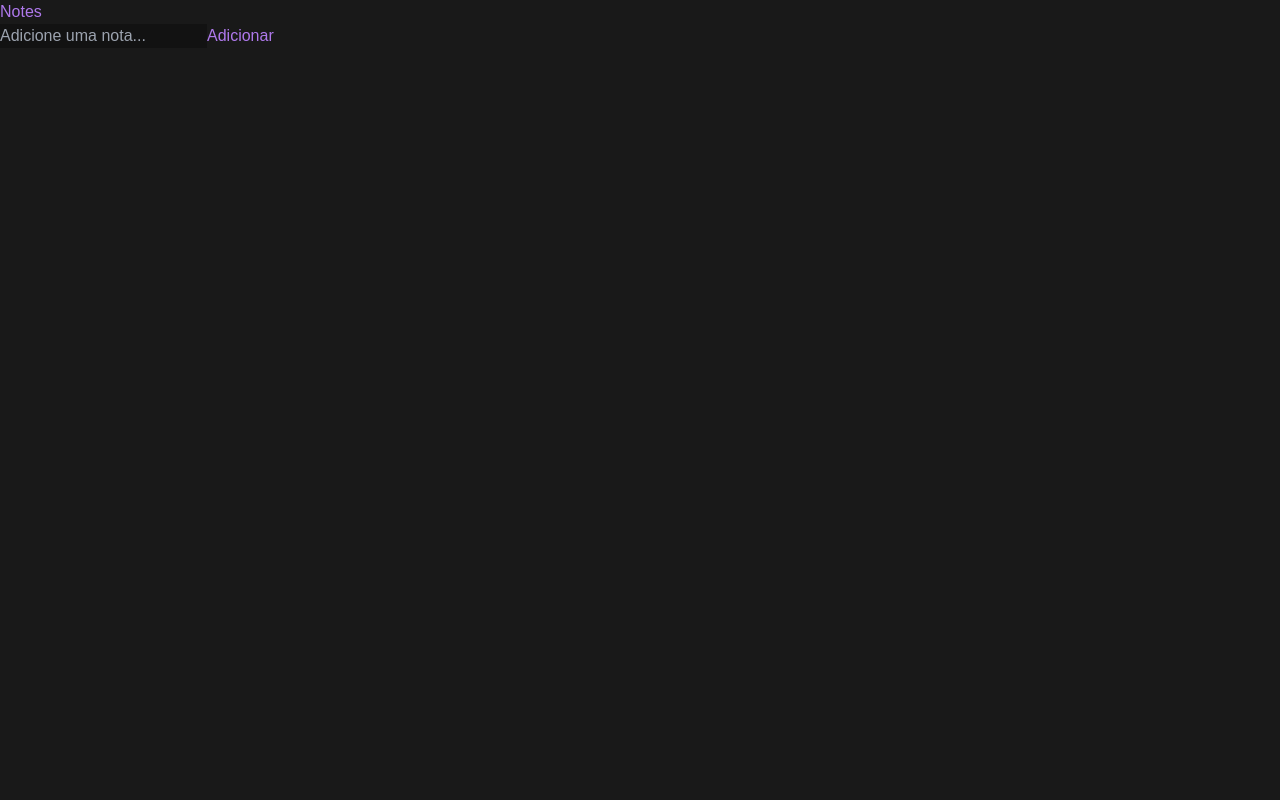
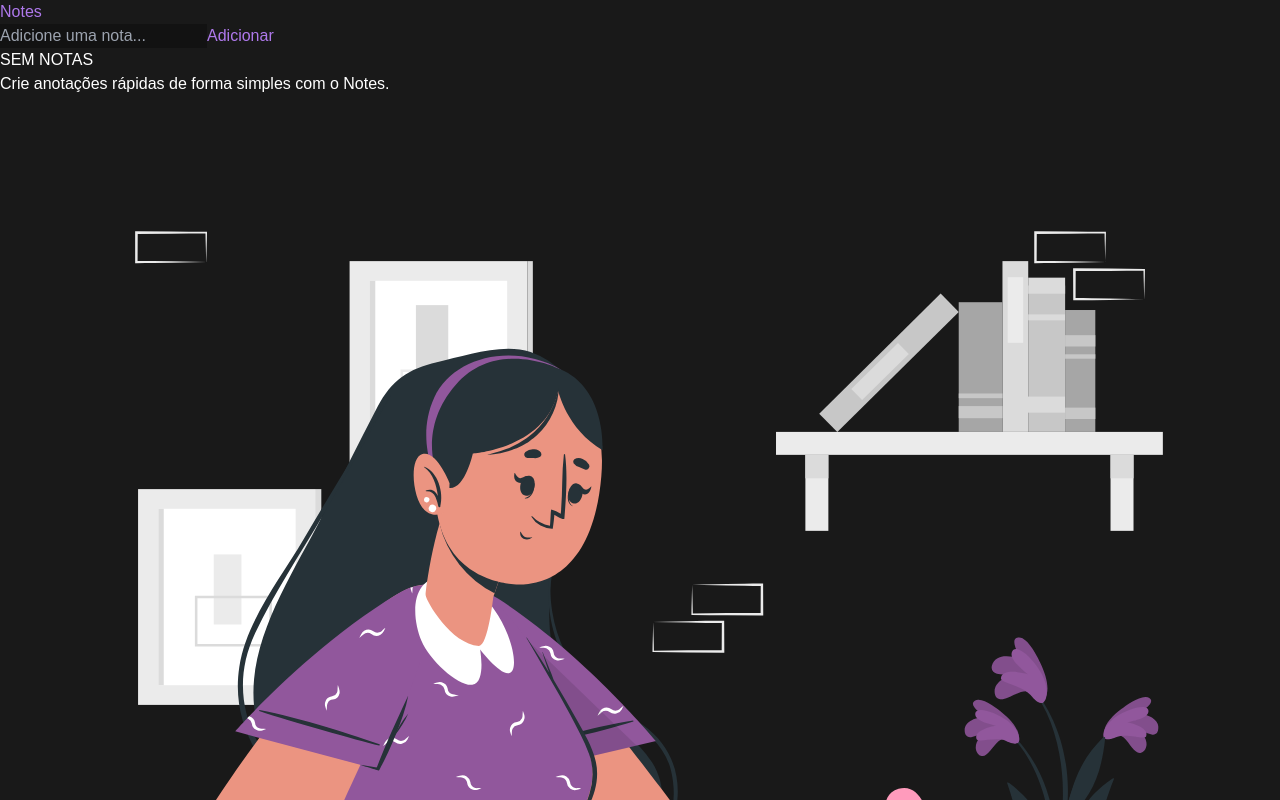
Before and after one commit to monickevelyn/notes, a React (Vite) app: page / in a window 1280 px wide. Shown: the top 800 px of the page. Built offline with nearby package versions, Linux system fonts and the light colour scheme.

Commit message:
container-null

```diff
--- a/src/components/Notes.jsx
+++ b/src/components/Notes.jsx
@@ -1,5 +1,6 @@
 import ContainerNote from "./ContainerNote";
 import AddNote from "./AddNote";
+import ContainerNull from "./ContainerNull";
 
 import { v4 as uid } from "uuid";
 import { useState } from "react";
@@ -45,6 +46,8 @@ export default function Notes() {
               />
             ))}
         </section>
+
+        {notes.length === 0 && <ContainerNull />}
       </>
     );
 }
```
